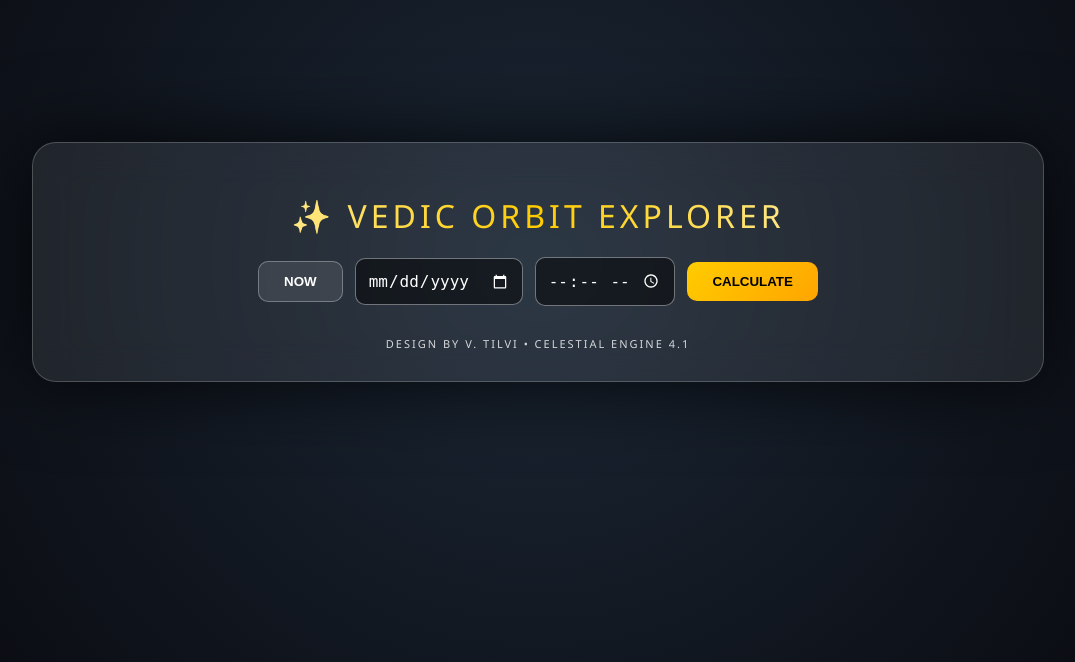
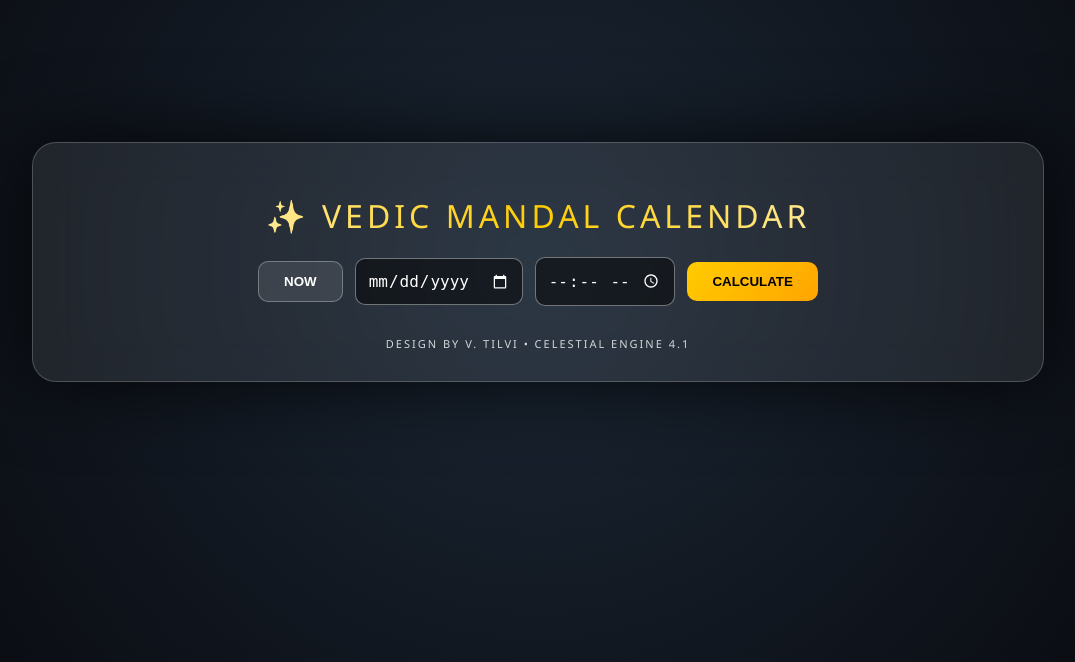
Before and after one commit to vtilvi/universal, a FastAPI app: template templates/index.html in a window 1280 px wide. Shown: the part 138-800 px from the top of the page, without its empty margins (102-1177 px from the left). Run offline with FastAPI, Linux system fonts and the light colour scheme; the template is opened without the code that fills it, so the values that code supplies are empty.

Commit message:
Update: Refined zodiac wheel UI and adjusted navigation button labels

```diff
--- a/templates/index.html
+++ b/templates/index.html
@@ -1,7 +1,7 @@
 <!DOCTYPE html>
 <html>
 <head>
-    <title>Vedic Orbit Explorer</title>
+    <title>Vedic Mandal Calendar</title>
     <style>
         :root {
             --gold: #ffcc00;
@@ -192,7 +192,7 @@
 
 <body>
     <div class="container">
-        <h1>✨ Vedic Orbit Explorer</h1>
+        <h1>✨ Vedic Mandal Calendar</h1>
         <form onsubmit="event.preventDefault(); manualCalculate();">
             <div class="form-row">
                 <button type="button" class="secondary" onclick="setCurrentTime()">Now</button>
@@ -258,9 +258,10 @@
         const nakshatraNames = ["Ashwini", "Bharani", "Krittika", "Rohini", "Mrigashira", "Ardra", "Punarvasu", "Pushya", "Ashlesha", "Magha", "Purva Phalguni", "Uttara Phalguni", "Hasta", "Chitra", "Swati", "Vishakha", "Anuradha", "Jyeshtha", "Mula", "Purva Ashadha", "Uttara Ashadha", "Shravana", "Dhanishta", "Shatabhisha", "Purva Bhadrapada", "Uttara Bhadrapada", "Revati"];
 
         const rashiColors = [
-            "rgba(255, 99, 71, 0.12)", "rgba(255, 215, 0, 0.12)", "rgba(50, 205, 50, 0.12)", "rgba(135, 206, 235, 0.12)",
-            "rgba(255, 165, 0, 0.12)", "rgba(144, 238, 144, 0.12)", "rgba(238, 130, 238, 0.12)", "rgba(178, 34, 34, 0.12)",
-            "rgba(218, 165, 32, 0.12)", "rgba(112, 128, 144, 0.12)", "rgba(0, 191, 255, 0.12)", "rgba(152, 251, 152, 0.12)"
+            "rgba(255, 99, 71, 0.25)", "rgba(255, 215, 0, 0.25)", "rgba(50, 205, 50, 0.25)", "rgba(135, 206, 235, 0.25)",
+            "rgba(255, 165, 0, 0.25)", "rgba(144, 238, 144, 0.25)", "rgba(238, 130, 238, 0.25)",
+            "rgba(255, 60, 60, 0.35)", // Brighter Vrischika (index 7)
+            "rgba(218, 165, 32, 0.25)", "rgba(112, 128, 144, 0.25)", "rgba(0, 191, 255, 0.25)", "rgba(152, 251, 152, 0.25)"
         ];
 
         function setCurrentTime() {
@@ -315,12 +316,14 @@
             let moonLong = planets["Moon"] || 0;
             let currentNakIdx = Math.floor(moonLong / nakSize);
 
+            // Draw Rashi Segments
             for (let i = 0; i < 12; i++) {
                 let sA = (i * 30 - 90) * Math.PI / 180, eA = ((i + 1) * 30 - 90) * Math.PI / 180;
                 ctx.beginPath(); ctx.moveTo(cx, cy); ctx.arc(cx, cy, rashiRadius, sA, eA);
                 ctx.fillStyle = rashiColors[i]; ctx.fill();
             }
 
+            // Current Nakshatra Glow Highlight
             let nStartA = (currentNakIdx * nakSize - 90) * Math.PI / 180, nEndA = ((currentNakIdx + 1) * nakSize - 90) * Math.PI / 180;
             ctx.save();
             ctx.beginPath(); ctx.arc(cx, cy, nakRadius, nStartA, nEndA);
@@ -328,6 +331,7 @@
             ctx.fillStyle = "rgba(255, 204, 0, 0.35)"; ctx.fill();
             ctx.restore();
 
+            // Rashi Radial Lines & Dynamic Labels
             ctx.setLineDash([]);
             ctx.strokeStyle = "rgba(0, 255, 204, 0.3)"; ctx.lineWidth = 1;
             for (let i = 0; i < 12; i++) {
@@ -335,17 +339,27 @@
                 ctx.beginPath(); ctx.moveTo(cx, cy); ctx.lineTo(cx + rashiRadius * Math.cos(a), cy + rashiRadius * Math.sin(a)); ctx.stroke();
 
                 let mid = (i * 30 + 15 - 90) * Math.PI / 180;
-                ctx.save(); ctx.translate(cx + (rashiRadius - 100) * Math.cos(mid), cy + (rashiRadius - 100) * Math.sin(mid));
+                ctx.save(); ctx.translate(cx + (rashiRadius - 130) * Math.cos(mid), cy + (rashiRadius - 130) * Math.sin(mid));
                 ctx.rotate(mid + (mid > Math.PI/2 && mid < 3*Math.PI/2 ? Math.PI : 0));
-                ctx.fillStyle = "rgba(255, 255, 255, 0.85)"; ctx.font = "bold 13px Arial"; ctx.textAlign = "center";
+
+                // Set color for text based on segment background
+                ctx.fillStyle = rashiColors[i].replace(/0\.\d+\)/, "1.0)");
+                ctx.font = "bold 13px Arial";
+                ctx.textAlign = "center";
+                ctx.shadowColor = "rgba(0,0,0,0.6)";
+                ctx.shadowBlur = 3;
+
                 ctx.fillText(rashiNames[i].toUpperCase(), 0, 0); ctx.restore();
             }
 
+            // Boundary Rings
+            ctx.shadowBlur = 0;
             ctx.strokeStyle = "#00ffcc"; ctx.lineWidth = 2.5;
             ctx.beginPath(); ctx.arc(cx, cy, rashiRadius, 0, 2 * Math.PI); ctx.stroke();
             ctx.strokeStyle = "#ff4444";
             ctx.beginPath(); ctx.arc(cx, cy, nakRadius, 0, 2 * Math.PI); ctx.stroke();
 
+            // Nakshatra Markings
             for (let i = 0; i < 27; i++) {
                 let a = (i * nakSize - 90) * Math.PI / 180;
                 ctx.setLineDash([5, 5]); ctx.strokeStyle = "rgba(255, 102, 102, 0.6)";
@@ -362,16 +376,30 @@
                 ctx.fillText(nakshatraNames[i], 0, 0); ctx.restore();
             }
 
+            // Planets & Brighter White Labels
             ctx.setLineDash([]);
             for (let p in planets) {
                 let a = (planets[p] - 90) * Math.PI / 180;
-                let px = cx + (rashiRadius - 20) * Math.cos(a), py = cy + (rashiRadius - 20) * Math.sin(a);
+
+                let px = cx + (rashiRadius - 75) * Math.cos(a);
+                let py = cy + (rashiRadius - 75) * Math.sin(a);
+
                 ctx.fillStyle = planetColors[p] || "white";
-                ctx.beginPath(); ctx.arc(px, py, (p === "Sun" || p === "Moon" ? 8 : 6), 0, 2 * Math.PI); ctx.fill();
-                ctx.save(); ctx.translate(cx + (rashiRadius + 15) * Math.cos(a), cy + (rashiRadius + 15) * Math.sin(a));
+                ctx.beginPath();
+                ctx.arc(px, py, (p === "Sun" || p === "Moon" ? 8 : 6), 0, 2 * Math.PI);
+                ctx.fill();
+
+                ctx.save();
+                ctx.translate(cx + (rashiRadius - 40) * Math.cos(a), cy + (rashiRadius - 40) * Math.sin(a));
                 ctx.rotate(a + (a > Math.PI/2 && a < 3*Math.PI/2 ? Math.PI : 0));
-                ctx.font = "bold 14px Arial"; ctx.textAlign = "center"; ctx.fillStyle = planetColors[p];
-                ctx.fillText(p, 0, 4); ctx.restore();
+
+                ctx.font = "14px Arial";
+                ctx.textAlign = "center";
+                ctx.fillStyle = "#ffffff";
+                ctx.shadowColor = "black";
+                ctx.shadowBlur = 6;
+                ctx.fillText(p, 0, 4);
+                ctx.restore();
             }
         }
 
```
Also changed, not shown: 1 other file.
